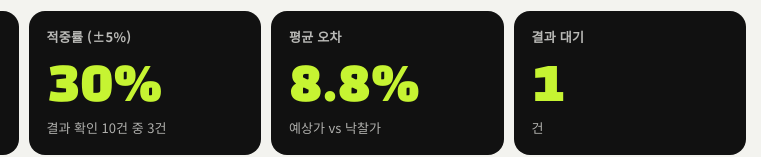
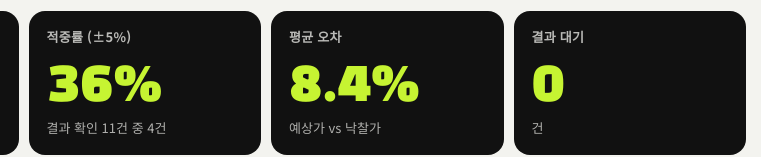
Before and after one commit to bid-archive/bid-archive.github.io, a plain HTML site: page index.html in a window 1280 px wide. Shown: the part 679-836 px from the top of the page, 374-1135 px from the left. Drawn offline with Linux system fonts and the light colour scheme.

Commit message:
Add files via upload

```diff
--- a/index.html
+++ b/index.html
@@ -228,7 +228,7 @@ body,p,h1,h2,span,div{word-break:keep-all;overflow-wrap:break-word}
 /* 데이터: 결과가 나오면 result(원), bidders(명)만 채우면 됩니다. status: 'changed'(기일 변경)·'withdrawn'(취하) */
 const RECORDS = [
   {region:"서울", court:"서울중앙", case_no:"2025타경104626", title:"관악 삼성산주공", area:"전용 83㎡ · 19층 · 1회 유찰", date:"2026-11-17",
-   minimum:509600000, market:650000000, predict:605000000, result:null, bidders:null, locked:false,
+   minimum:509600000, market:650000000, predict:605000000, result:581000000, bidders:4, locked:false,
    cards:["104626-1.jpg"]},
   {region:"경기", court:"안산", case_no:"2025타경53609", title:"광명 철산주공12단지", area:"34평 · 4층 · 1회 유찰", date:"2026-11-12",
    minimum:910000000, market:1390000000, predict:1250000000, result:1300100000, bidders:3, locked:false,
```
